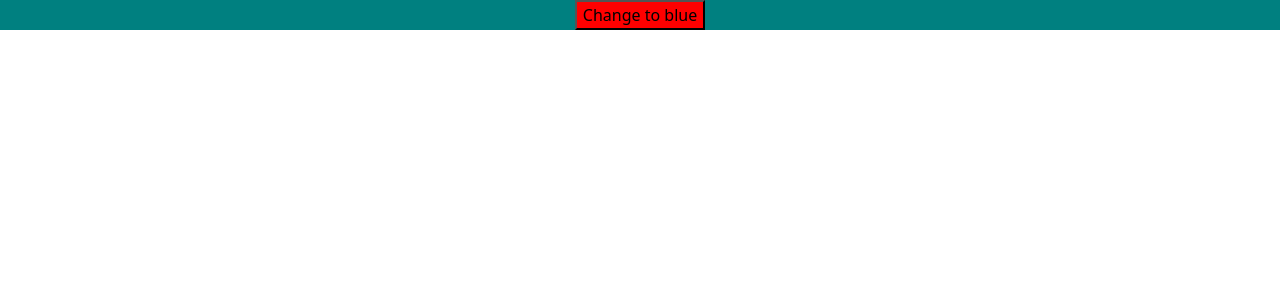
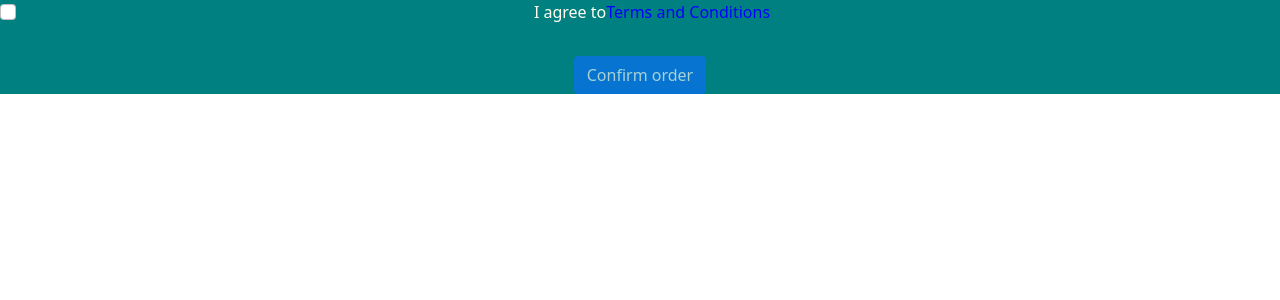
Before and after one commit to matteo9966/react-resting, a React (Create React App) app: page / in a window 1280 px wide. Shown: the top 300 px of the page. Built offline with nearby package versions, Linux system fonts and the light colour scheme; the HTML template or start-up script is replaced by a standard one.

Commit message:
added mock service worker

```diff
--- a/src/App.js
+++ b/src/App.js
@@ -1,9 +1,9 @@
 import "./App.css";
-
+import {SummaryForm} from './pages/summary/SummaryForm'
 function App() {
   return (
     <div className="App" style={{ backgroundColor: "teal", color: "ivory" }}>
-      <button style={{ backgroundColor: "red" }}>Change to blue</button>
+     <SummaryForm></SummaryForm>
     </div>
   );
 }
--- /dev/null
+++ b/src/mocks/server.js
@@ -0,0 +1,6 @@
+// src/mocks/server.js
+import { setupServer } from 'msw/node'
+import { handlers } from './handlers'
+
+// This configures a request mocking server with the given request handlers.
+export const server = setupServer(...handlers)
--- /dev/null
+++ b/src/pages/summary/SummaryForm.jsx
@@ -0,0 +1,47 @@
+import React, { useState } from "react";
+import Form from "react-bootstrap/Form";
+import Button from "react-bootstrap/Button";
+import Popover from "react-bootstrap/Popover";
+import { OverlayTrigger } from "react-bootstrap";
+const popover = (
+  <Popover id="popover-terms-and-conditions">
+    <Popover.Body>no icecream will actually be delivered</Popover.Body>
+  </Popover>
+);
+
+const CheckBoxLabel = () => {
+  return (
+    <p>
+      I agree to
+      {
+        <OverlayTrigger trigger={"hover"} placement="right" overlay={popover}>
+          <span style={{ color: "blue", cursor: "pointer" }}>
+            Terms and Conditions
+          </span>
+        </OverlayTrigger>
+      }
+    </p>
+  );
+};
+export const SummaryForm = () => {
+  const [check, setChecked] = useState(false);
+  return (
+    <Form>
+      <Form.Group className="mb-3" controlId="formBasicCheckbox">
+        <Form.Check
+          type="checkbox"
+          label={<CheckBoxLabel></CheckBoxLabel>}
+          checked={check}
+          onChange={(e) => {
+            const checked = e.target.checked;
+            setChecked(checked);
+          }}
+        />
+      </Form.Group>
+
+      <Button variant="primary" type="submit" disabled={!check}>
+        Confirm order
+      </Button>
+    </Form>
+  );
+};
```
Also changed, not shown: package.json (+5 -2 lines), src/mocks/handlers.js (added, +12 -0 lines), src/setupTests.js (+12 -0 lines), src/pages/summary/OrderSummary.jsx (added), 2 other files (tests, documents, lock files or other folders).
